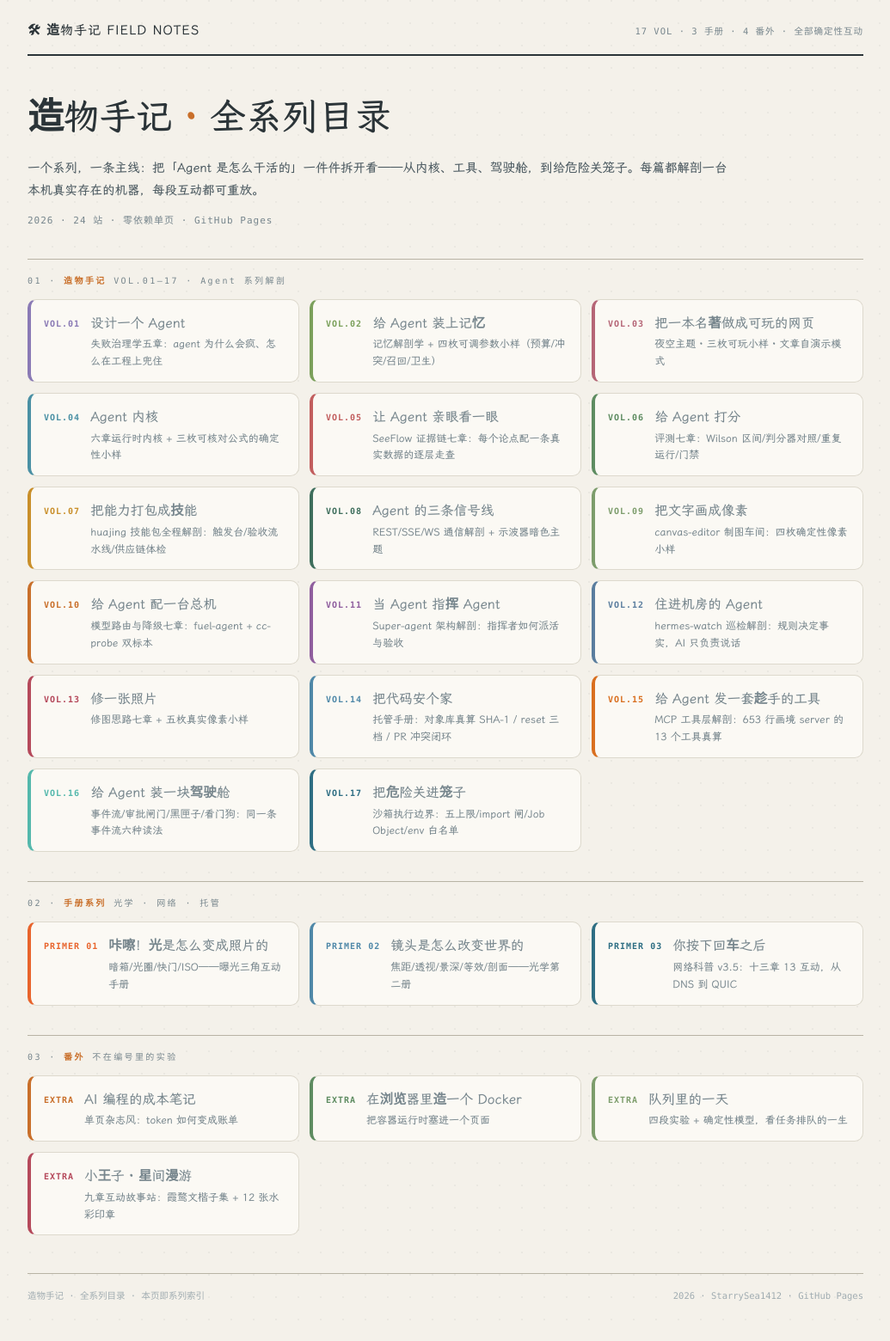
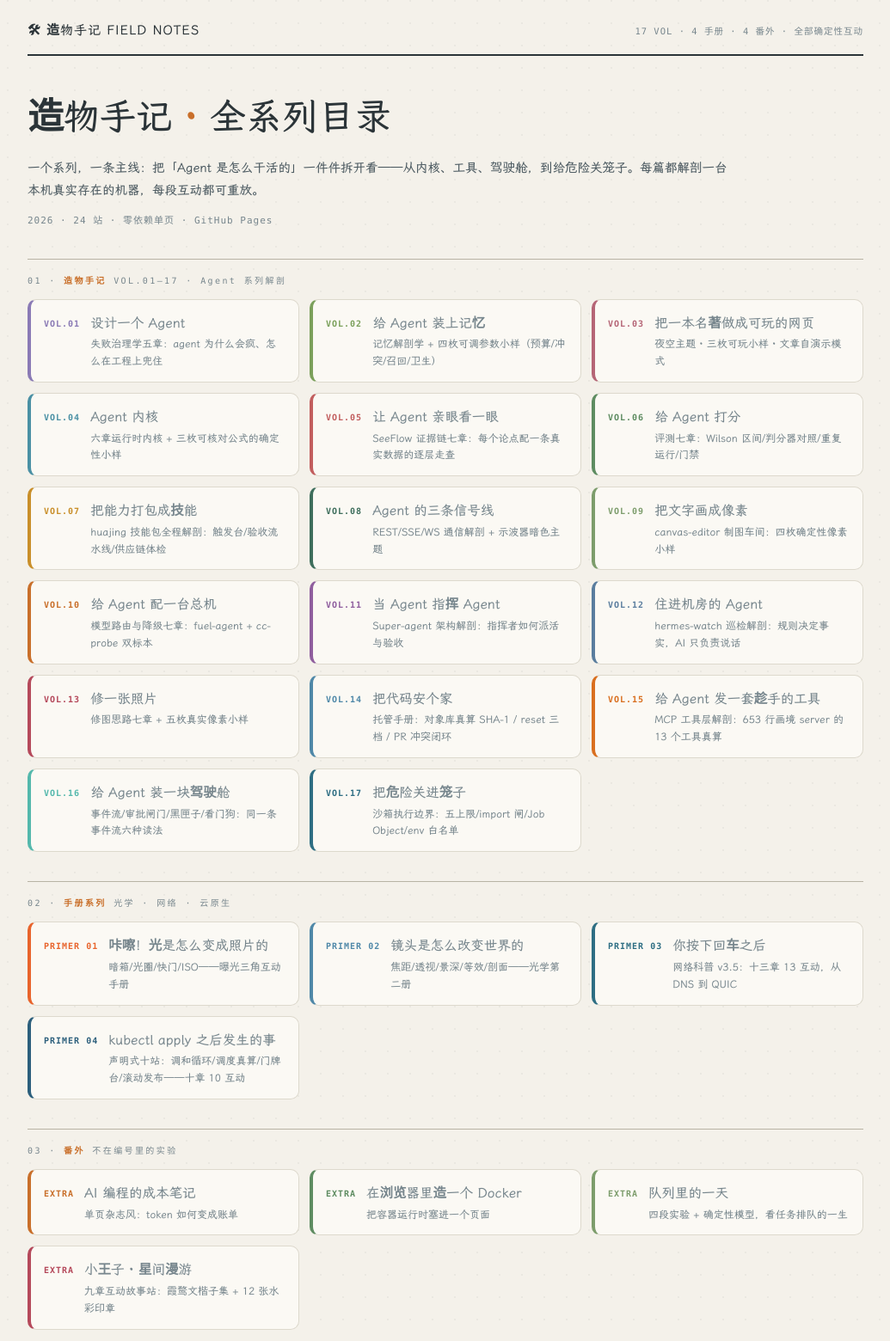
Before and after one commit to StarrySea1412/makers-notebook, a plain HTML site: page index.html in a window 1280 px wide. Shown: the top 1560 px of the page at 86% size, without its empty margins (122-1157 px from the left). Drawn offline with Linux system fonts and the light colour scheme.

Commit message:
hub: +PRIMER 04 k8s-primer, 3->4 手册

```diff
--- a/index.html
+++ b/index.html
@@ -38,7 +38,7 @@ h1{font-size:42px;margin:34px 0 8px;font-weight:900}h1 em{font-style:normal;colo
 <div class="wrap">
 <div class="top">
   <div class="brand">🛠 造物手记 FIELD NOTES</div>
-  <div class="meta">17 VOL · 3 手册 · 4 番外 · 全部确定性互动</div>
+  <div class="meta">17 VOL · 4 手册 · 4 番外 · 全部确定性互动</div>
 </div>
 <h1>造物手记<em> ·</em> 全系列目录</h1>
 <div class="dek">一个系列，一条主线：把「Agent 是怎么干活的」一件件拆开看——从内核、工具、驾驶舱，到给危险关笼子。每篇都解剖一台本机真实存在的机器，每段互动都可重放。</div>
@@ -63,11 +63,12 @@ h1{font-size:42px;margin:34px 0 8px;font-weight:900}h1 em{font-style:normal;colo
 <a class="vol" style="--dot:#54b8ac" href="https://starrysea1412.github.io/agent-cockpit/"><span class="no">VOL.16</span><span><b>给 Agent 装一块驾驶舱</b><span>事件流/审批闸门/黑匣子/看门狗：同一条事件流六种读法</span></span></a>
 <a class="vol" style="--dot:#2e6e83" href="https://starrysea1412.github.io/agent-sandbox/"><span class="no">VOL.17</span><span><b>把危险关进笼子</b><span>沙箱执行边界：五上限/import 闸/Job Object/env 白名单</span></span></a>
 </div>
-<div class="sect">02 · <b>手册系列</b> 光学 · 网络 · 托管</div>
+<div class="sect">02 · <b>手册系列</b> 光学 · 网络 · 云原生</div>
 <div class="grid">
 <a class="vol" style="--dot:#e8642c" href="https://starrysea1412.github.io/camera-primer/"><span class="no">PRIMER 01</span><span><b>咔嚓！光是怎么变成照片的</b><span>暗箱/光圈/快门/ISO——曝光三角互动手册</span></span></a>
 <a class="vol" style="--dot:#4f88a8" href="https://starrysea1412.github.io/lens-primer/"><span class="no">PRIMER 02</span><span><b>镜头是怎么改变世界的</b><span>焦距/透视/景深/等效/剖面——光学第二册</span></span></a>
 <a class="vol" style="--dot:#2e6e83" href="https://starrysea1412.github.io/network-primer/"><span class="no">PRIMER 03</span><span><b>你按下回车之后</b><span>网络科普 v3.5：十三章 13 互动，从 DNS 到 QUIC</span></span></a>
+<a class="vol" style="--dot:#2c5f7c" href="https://starrysea1412.github.io/k8s-primer/"><span class="no">PRIMER 04</span><span><b>kubectl apply 之后发生的事</b><span>声明式十站：调和循环/调度真算/门牌台/滚动发布——十章 10 互动</span></span></a>
 </div>
 <div class="sect">03 · <b>番外</b> 不在编号里的实验</div>
 <div class="grid">
```
